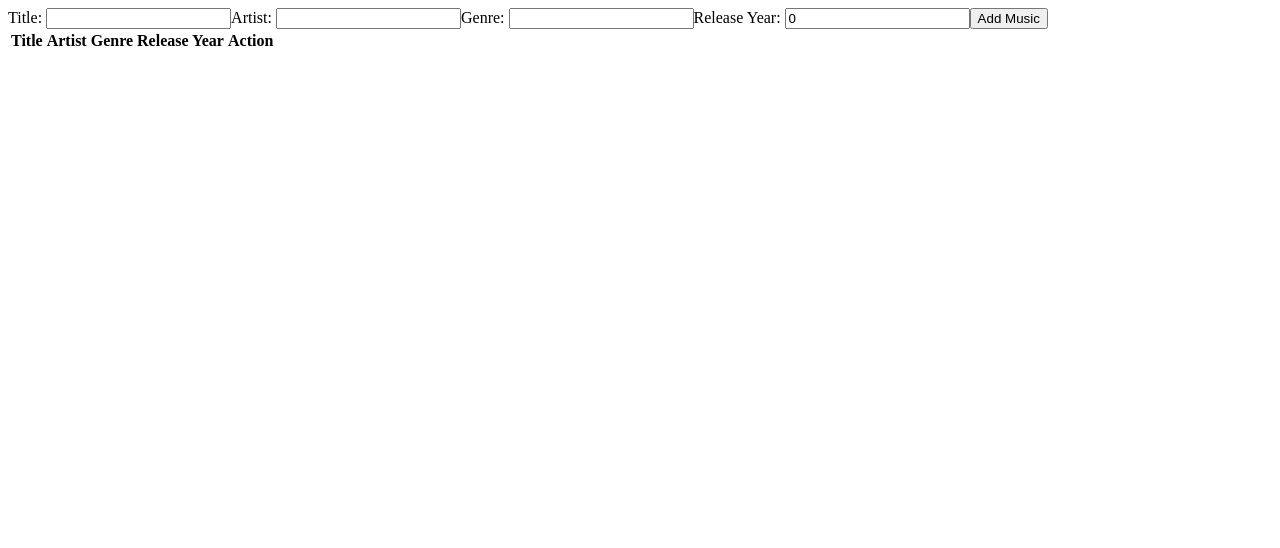
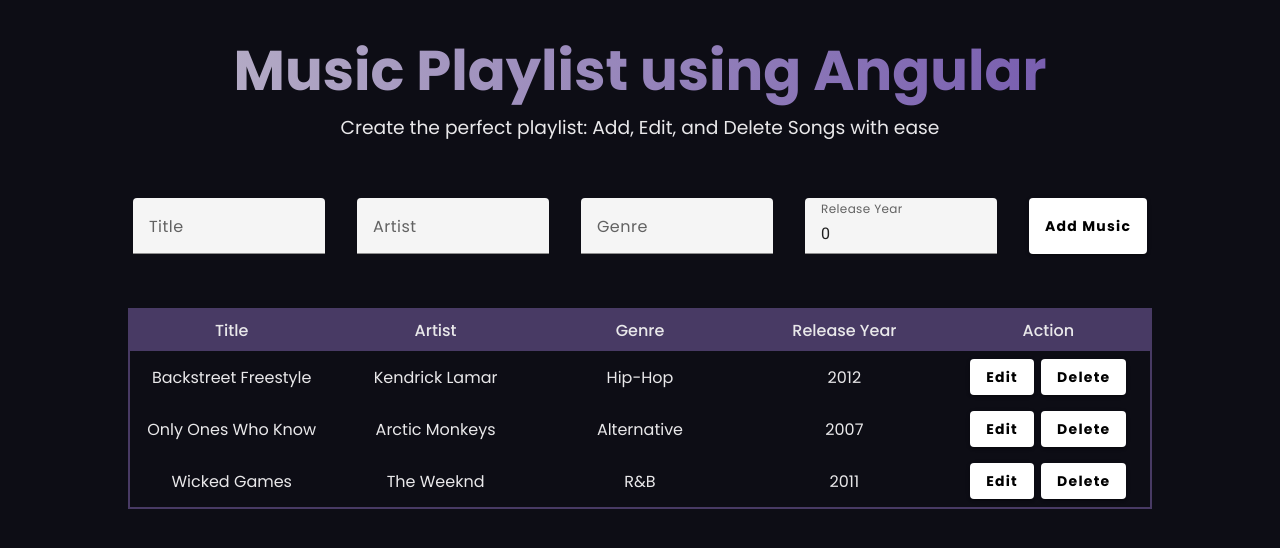
Before and after one commit to PUP-BSIT/exercise-4-hypertechs-2-0, an Angular app in the folder exercise_four/: page / in a window 1280 px wide. Shown: the top 548 px of the page. Built offline with nearby package versions, Linux system fonts and the light colour scheme.

Commit message:
modify page styling

```diff
--- a/exercise_four/angular.json
+++ b/exercise_four/angular.json
@@ -35,6 +35,7 @@
               "src/assets"
             ],
             "styles": [
+              "@angular/material/prebuilt-themes/deeppurple-amber.css",
               "src/styles.css"
             ],
             "scripts": []
@@ -94,6 +95,7 @@
               "src/assets"
             ],
             "styles": [
+              "@angular/material/prebuilt-themes/deeppurple-amber.css",
               "src/styles.css"
             ],
             "scripts": []
--- a/exercise_four/package.json
+++ b/exercise_four/package.json
@@ -11,10 +11,12 @@
   "private": true,
   "dependencies": {
     "@angular/animations": "^17.3.0",
+    "@angular/cdk": "^17.3.6",
     "@angular/common": "^17.3.0",
     "@angular/compiler": "^17.3.0",
     "@angular/core": "^17.3.0",
     "@angular/forms": "^17.3.0",
+    "@angular/material": "^17.3.6",
     "@angular/platform-browser": "^17.3.0",
     "@angular/platform-browser-dynamic": "^17.3.0",
     "@angular/router": "^17.3.0",
--- a/exercise_four/src/app/app.module.ts
+++ b/exercise_four/src/app/app.module.ts
@@ -4,6 +4,12 @@ import { FormsModule } from '@angular/forms';
 import { AppComponent } from './app.component';
 import { ParentComponent } from './parent/parent.component';
 import { ChildComponent } from './parent/child/child.component';
+import { provideAnimationsAsync } from '@angular/platform-browser/animations/async';
+import { BrowserAnimationsModule } from '@angular/platform-browser/animations';
+import { MatInputModule } from '@angular/material/input';
+import { MatButtonModule } from '@angular/material/button';
+import { MatIconModule } from '@angular/material/icon';
+
 
 @NgModule({
   declarations: [
@@ -13,9 +19,16 @@ import { ChildComponent } from './parent/child/child.component';
   ],
   imports: [
     BrowserModule,
-    FormsModule // Add FormsModule here
+    BrowserAnimationsModule,
+    FormsModule,
+    MatInputModule,
+    MatButtonModule,
+    MatIconModule
   ],
-  providers: [],
+  providers: [
+    provideAnimationsAsync('noop'),
+    provideAnimationsAsync()
+  ],
   bootstrap: [AppComponent]
 })
 export class AppModule { }
--- a/exercise_four/src/app/parent/child/child.component.html
+++ b/exercise_four/src/app/parent/child/child.component.html
@@ -1,8 +1,6 @@
-<!-- child.component.html -->
 <div>
-    <h2>{{ music.title }}</h2>
-    <p>Artist: {{ music.artist }}</p>
-    <p>Genre: {{ music.genre }}</p>
-    <p>Release Year: {{ music.releaseYear }}</p>
-    <!-- You can display other properties as needed -->
-  </div>
+  <h2>{{ music.title }}</h2>
+  <p>Artist: {{ music.artist }}</p>
+  <p>Genre: {{ music.genre }}</p>
+  <p>Release Year: {{ music.releaseYear }}</p>
+</div>
--- a/exercise_four/src/app/parent/parent.component.css
+++ b/exercise_four/src/app/parent/parent.component.css
@@ -0,0 +1,97 @@
+@import url("https://fonts.googleapis.com/css2?family=Poppins:wght@400;500;600;700&display=swap");
+
+* {
+  font-family: Poppins, sans-seif;
+}
+
+body {
+  background-color: #0d0d15;
+  color: #e9e8ea;
+}
+
+#music_playlist {
+  display: flex;
+  flex-direction: column;
+  align-items: center;
+  margin: 0 auto;
+}
+
+#music_playlist h1 {
+  margin-top: 0.5em;
+  font-size: 3.5em;
+  background: linear-gradient(to right, #b3aac5, #795fb0);
+  -webkit-background-clip: text;
+  background-clip: text;
+  color: transparent;
+  margin-bottom: 0;
+}
+
+#music_playlist h3 {
+  margin-top: 0;
+  margin-bottom: 3em;
+  font-weight: normal;
+}
+
+/* Table styling */
+#music_playlist table {
+  margin-top: 2em;
+  border-collapse: collapse;
+  width: 80%;
+  border: 2px solid #483a64;
+}
+
+#music_playlist th,
+#music_playlist td {
+  padding: 8px;
+  text-align: center;
+  width: 20%;
+}
+
+#music_playlist th {
+  font-weight: 500;
+  margin-bottom: 1em;
+  background-color: #483a64;
+}
+
+ng-container button {
+  margin-right: 0.5em;
+}
+
+h4 {
+  font-weight: 600;
+  color: #795fb0;
+  text-align: center;
+  margin-top: 2em;
+}
+
+.edit-button {
+  margin-right: 0.5em;
+  font-family: Poppins, sans-serif;
+  font-weight: bold;
+}
+
+.custom-button {
+  font-family: Poppins, sans-serif;
+  font-weight: bold;
+}
+
+mat-form-field {
+  margin-right: 2em;
+  width: 15vw;
+}
+
+#mod_button {
+  height: 4em;
+}
+
+#add_form {
+  display: flex;
+  flex-direction: row;
+  justify-content: center;
+}
+
+#edit_form_cont {
+  display: flex;
+  flex-direction: row;
+  justify-content: center;
+}
--- a/exercise_four/src/app/parent/parent.component.html
+++ b/exercise_four/src/app/parent/parent.component.html
@@ -1,20 +1,37 @@
 <!-- Add Music form -->
-<form (ngSubmit)="addMusicItem()">
-  <label
-    >Title: <input type="text" [(ngModel)]="tempMusic.title" name="title"
-  /></label>
-  <label
-    >Artist: <input type="text" [(ngModel)]="tempMusic.artist" name="artist"
-  /></label>
-  <label
-    >Genre: <input type="text" [(ngModel)]="tempMusic.genre" name="genre"
-  /></label>
-  <label
-    >Release Year:
-    <input type="number" [(ngModel)]="tempMusic.releaseYear" name="releaseYear"
-  /></label>
-  <button type="submit">Add Music</button>
+
+<head>
+  <link rel="stylesheet" href="https://cdnjs.cloudflare.com/ajax/libs/font-awesome/6.0.0-beta3/css/all.min.css">
+</head>
+
+
+<body>
+  <div id="music_playlist">
+    <h1>Music Playlist using Angular</h1>
+    <h3>Create the perfect playlist: Add, Edit, and Delete Songs with ease</h3>
+
+    <form id="add_form" (ngSubmit)="addMusicItem()">
+      <mat-form-field appearance="fill">
+        <mat-label>Title</mat-label>
+        <input matInput type="text" [(ngModel)]="tempMusic.title" name="title">
+      </mat-form-field>
+      <mat-form-field appearance="fill">
+        <mat-label>Artist</mat-label>
+        <input matInput type="text" [(ngModel)]="tempMusic.artist" name="artist">
+      </mat-form-field>
+      <mat-form-field appearance="fill">
+        <mat-label>Genre</mat-label>
+        <input matInput type="text" [(ngModel)]="tempMusic.genre" name="genre">
+      </mat-form-field>
+      <mat-form-field appearance="fill">
+        <mat-label>Release Year</mat-label>
+        <input matInput type="number" [(ngModel)]="tempMusic.releaseYear" name="releaseYear" [value]="null">
+      </mat-form-field>
+
+      <button mat-raised-button class="custom-button" id="mod_button" type="submit">Add Music</button>
     </form>
+
+
 
     <table>
       <thead>
@@ -34,29 +51,39 @@
             <td>{{ musicItem.genre }}</td>
             <td>{{ musicItem.releaseYear }}</td>
             <td>
-          <button (click)="editMusicItem(musicItem)">Edit</button>
-          <button (click)="deleteMusicItem(musicItem)">Delete</button>
+              <button mat-raised-button class="edit-button" (click)="editMusicItem(musicItem)">Edit</button>
+              <button mat-raised-button class="custom-button" (click)="deleteMusicItem(musicItem)">Delete</button>
             </td>
+
           </tr>
         </ng-container>
       </tbody>
     </table>
 
     <!-- edit form -->
-<form *ngIf="isEditing" (ngSubmit)="saveMusicItem()">
-  <p>You are in editing mode</p>
-  <label
-    >Title: <input type="text" [(ngModel)]="newMusic.title" name="title"
-  /></label>
-  <label
-    >Artist: <input type="text" [(ngModel)]="newMusic.artist" name="artist"
-  /></label>
-  <label
-    >Genre: <input type="text" [(ngModel)]="newMusic.genre" name="genre"
-  /></label>
-  <label
-    >Release Year:
-    <input type="number" [(ngModel)]="newMusic.releaseYear" name="releaseYear"
-  /></label>
-  <button type="submit">Save</button>
+    <form id="edit_form" *ngIf="isEditing" (ngSubmit)="saveMusicItem()">
+      <h4>You are in editing mode</h4>
+      <div id="edit_form_cont">
+        <mat-form-field appearance="fill">
+          <mat-label>Title</mat-label>
+          <input matInput type="text" [(ngModel)]="newMusic.title" name="title">
+        </mat-form-field>
+        <mat-form-field appearance="fill">
+          <mat-label>Artist</mat-label>
+          <input matInput type="text" [(ngModel)]="newMusic.artist" name="artist">
+        </mat-form-field>
+        <mat-form-field appearance="fill">
+          <mat-label>Genre</mat-label>
+          <input matInput type="text" [(ngModel)]="newMusic.genre" name="genre">
+        </mat-form-field>
+        <mat-form-field appearance="fill">
+          <mat-label>Release Year</mat-label>
+          <input matInput type="number" [(ngModel)]="newMusic.releaseYear" name="releaseYear" [value]="null">
+        </mat-form-field>
+
+        <button mat-raised-button class="custom-button" id="mod_button" type="submit">Save Changes</button>
+      </div>
     </form>
+
+  </div>
+</body>
--- a/exercise_four/src/app/parent/parent.component.ts
+++ b/exercise_four/src/app/parent/parent.component.ts
@@ -7,21 +7,26 @@ import { Music } from '../../model/music';
   templateUrl: './parent.component.html',
   styleUrls: ['./parent.component.css']
 })
+
 export class ParentComponent {
-  musicList: Music[] = [];
+  musicList: Music[] = [
+    { id: 1, title: 'Backstreet Freestyle', artist: 'Kendrick Lamar', genre: 'Hip-Hop', releaseYear: 2012 },
+    { id: 2, title: 'Only Ones Who Know', artist: 'Arctic Monkeys', genre: 'Alternative', releaseYear: 2007 },
+    { id: 1, title: 'Wicked Games', artist: 'The Weeknd', genre: 'R&B', releaseYear: 2011 },
+  ];
   newMusic: Music = { id: 0, title: '', artist: '', genre: '', releaseYear: 0 };
   tempMusic: Music = { id: 0, title: '', artist: '', genre: '', releaseYear: 0 };
   isEditing: boolean = false;
   lastIndex: number = -1;
 
   addMusicItem() {
-    // Assign a unique ID to the new music item (you may need to adjust this logic)
+
     this.newMusic.id = this.musicList.length + 1;
-    // Copy data from tempMusic to newMusic
+
     Object.assign(this.newMusic, this.tempMusic);
-    // Add the new music item to the musicList array
+
     this.musicList.push(this.newMusic);
-    // Reset the tempMusic and newMusic objects to clear the form
+
     this.tempMusic = { id: 0, title: '', artist: '', genre: '', releaseYear: 0 };
     this.newMusic = { id: 0, title: '', artist: '', genre: '', releaseYear: 0 };
     this.lastIndex = this.musicList.length - 1;
--- a/exercise_four/src/index.html
+++ b/exercise_four/src/index.html
@@ -2,10 +2,12 @@
 <html lang="en">
 <head>
   <meta charset="utf-8">
-  <title>ExerciseFour</title>
+  <title>Music Playlist – Exercise Four</title>
   <base href="/">
   <meta name="viewport" content="width=device-width, initial-scale=1">
   <link rel="icon" type="image/x-icon" href="favicon.ico">
+  <link href="https://fonts.googleapis.com/css2?family=Roboto:wght@300;400;500&display=swap" rel="stylesheet">
+  <link href="https://fonts.googleapis.com/icon?family=Material+Icons" rel="stylesheet">
 </head>
 <body>
   <app-root></app-root>
--- a/exercise_four/src/styles.css
+++ b/exercise_four/src/styles.css
@@ -1 +1,4 @@
 /* You can add global styles to this file, and also import other style files */
+
+html, body { height: 100%; }
+body { margin: 0; font-family: Roboto, "Helvetica Neue", sans-serif; }
```
Also changed, not shown: 2 other files (tests, documents, lock files or other folders). Lines whose indentation alone changed are shown as unchanged.
